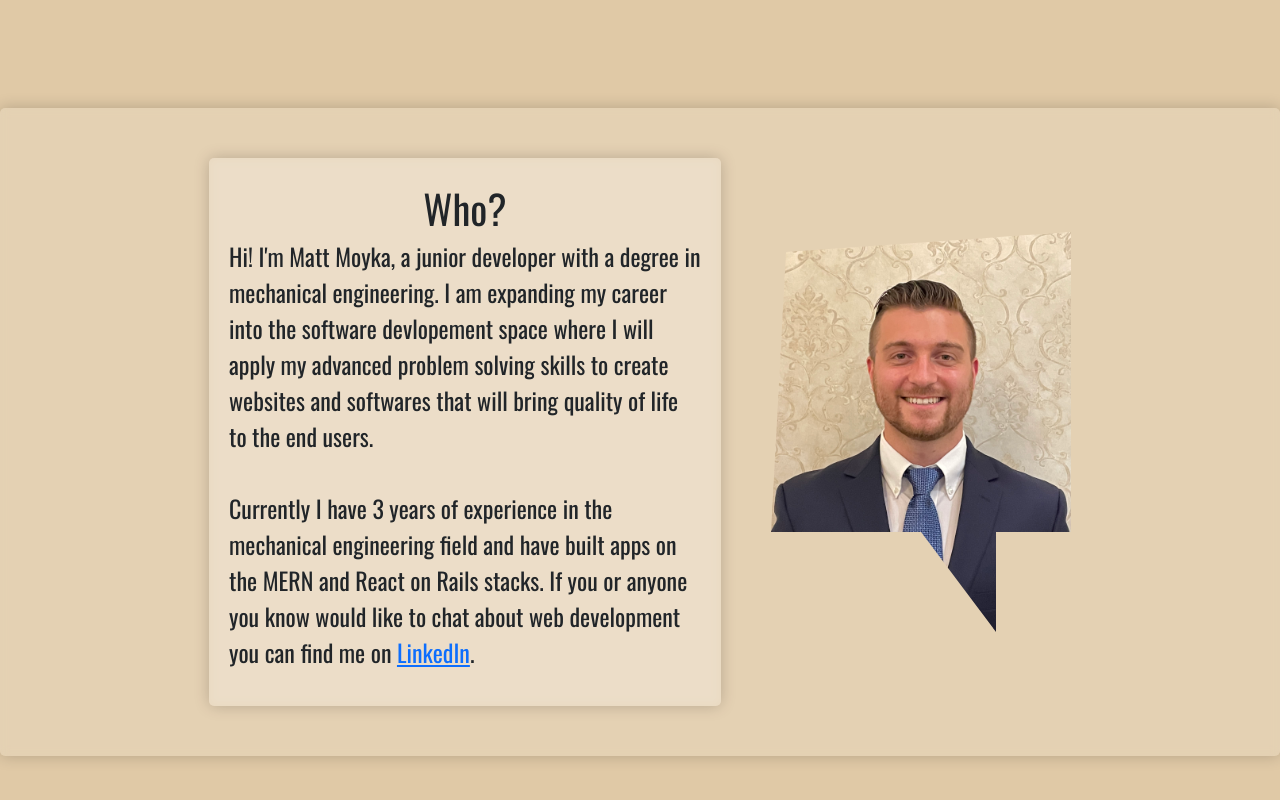
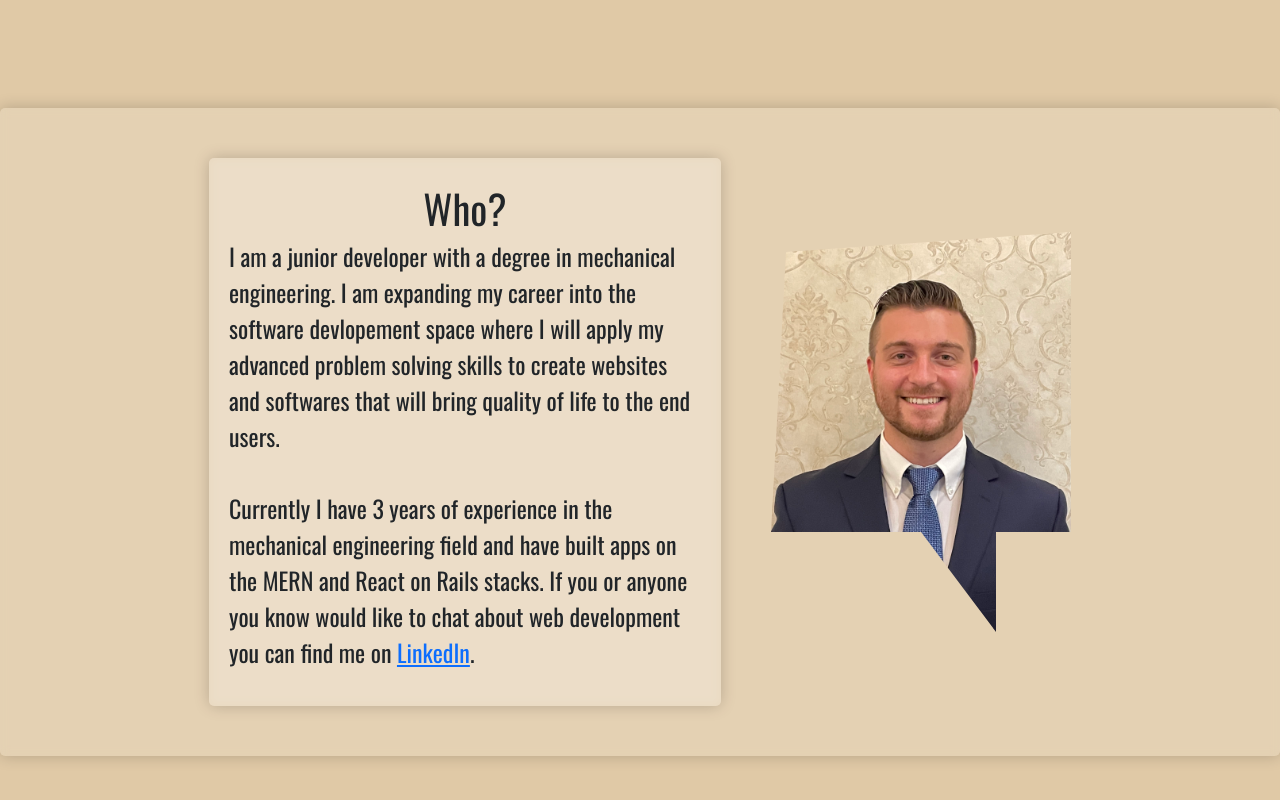
Before and after one commit to MattMoyka/PortfolioWebsite, a React (Create React App) app in the folder client/: page / in a window 1280 px wide. Shown: the part 992-1792 px from the top of the page. Built offline with nearby package versions, Linux system fonts and the light colour scheme.

Commit message:
reworded about me

```diff
--- a/client/src/components/AboutMe.jsx
+++ b/client/src/components/AboutMe.jsx
@@ -8,7 +8,7 @@ export default function AboutMe() {
       <div className='aboutme-container'>
         <div className='aboutme-text'>
           <div className='aboutme-title' >Who?</div>
-          <p className='aboutme-p'> Hi! I'm Matt Moyka, a junior developer with a degree in mechanical engineering. I am expanding my career into the software devlopement space where I will apply my advanced problem solving skills to create websites and softwares that will bring quality of life to the end users. <br /><br />
+          <p className='aboutme-p'> I am a junior developer with a degree in mechanical engineering. I am expanding my career into the software devlopement space where I will apply my advanced problem solving skills to create websites and softwares that will bring quality of life to the end users. <br /><br />
             Currently I have 3 years of experience in the mechanical engineering field and have built apps on the MERN and React on Rails stacks. If you or anyone you know would like to chat about web development you can find me on <a href='https://www.linkedin.com/in/matthew-moyka-952651111/' >LinkedIn</a>.
           </p>
         </div>
```
